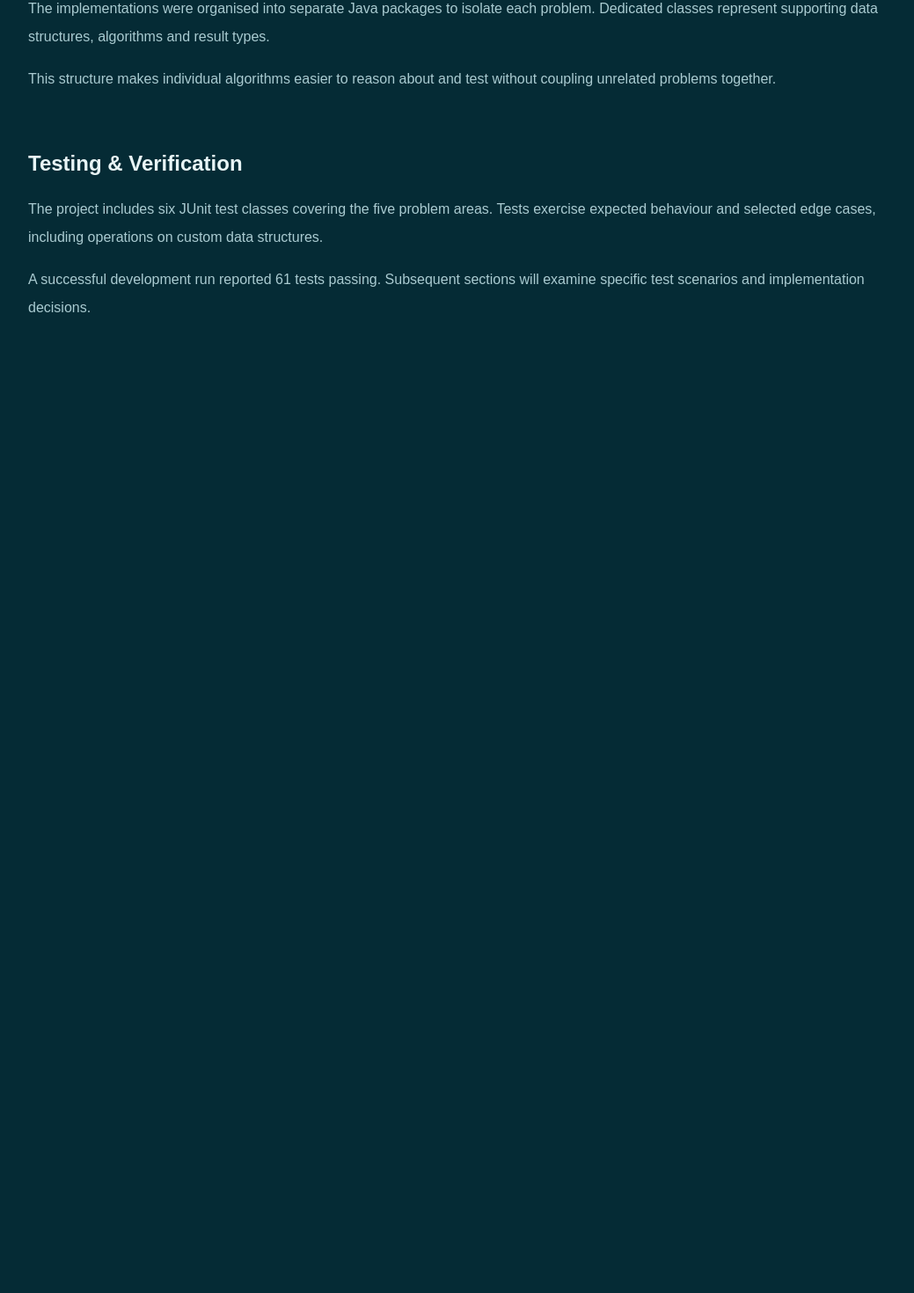
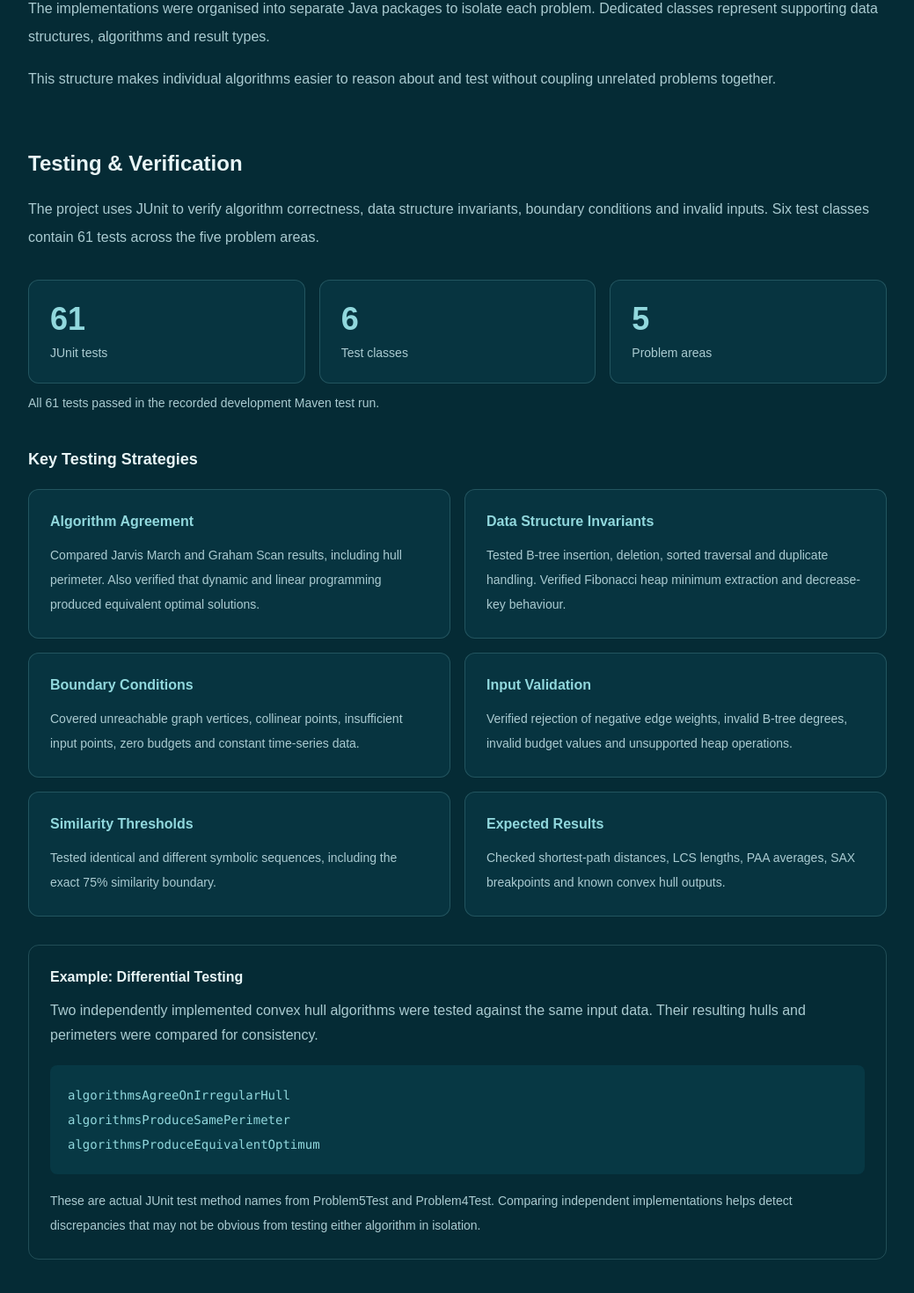
Before and after one commit to ErinGreen5327955/eringreen-io, a Next.js app: page /projects/algorithms in a window 1280 px wide. Shown: the part 6367-7837 px from the top of the page at 88% size, without its empty margins (120-1159 px from the left). Before the commit the page ends 6845 px from the top, so only its background shows below. Built offline with nearby package versions, Linux system fonts and the light colour scheme.

Commit message:
feat: document algorithms testing and verification

```diff
--- a/src/app/projects/algorithms/page.tsx
+++ b/src/app/projects/algorithms/page.tsx
@@ -385,26 +385,125 @@ export default function AlgorithmsProjectPage() {
                         </p>
                     </section>
 
+
                     <section>
                         <h2 className="text-2xl font-bold text-soft-mist">
                             Testing & Verification
                         </h2>
 
                         <p className="mt-5 leading-8 text-muted">
-                            The project includes six JUnit test classes
-                            covering the five problem areas. Tests
-                            exercise expected behaviour and selected
-                            edge cases, including operations on
-                            custom data structures.
+                            The project uses JUnit to verify algorithm correctness,
+                            data structure invariants, boundary conditions and
+                            invalid inputs. Six test classes contain 61 tests
+                            across the five problem areas.
                         </p>
 
-                        <p className="mt-4 leading-8 text-muted">
-                            A successful development run reported
-                            61 tests passing. Subsequent sections
-                            will examine specific test scenarios
-                            and implementation decisions.
+                        <div className="mt-8 grid gap-4 sm:grid-cols-3">
+                            {[
+                                { value: "61", label: "JUnit tests" },
+                                { value: "6", label: "Test classes" },
+                                { value: "5", label: "Problem areas" },
+                            ].map((stat) => (
+                                <div
+                                    key={stat.label}
+                                    className="rounded-xl border border-seafoam/20 bg-forest-teal/30 p-6"
+                                >
+                                    <p className="text-4xl font-bold text-seafoam">
+                                        {stat.value}
+                                    </p>
+                                    <p className="mt-2 text-sm text-muted">
+                                        {stat.label}
+                                    </p>
+                                </div>
+                            ))}
+                        </div>
+
+                        <p className="mt-3 text-sm text-muted">
+                            All 61 tests passed in the recorded development
+                            Maven test run.
                         </p>
+
+                        <h3 className="mt-10 text-lg font-semibold text-soft-mist">
+                            Key Testing Strategies
+                        </h3>
+
+                        <div className="mt-5 grid gap-4 sm:grid-cols-2">
+                            {[
+                                {
+                                    title: "Algorithm Agreement",
+                                    description:
+                                        "Compared Jarvis March and Graham Scan results, including hull perimeter. Also verified that dynamic and linear programming produced equivalent optimal solutions.",
+                                },
+                                {
+                                    title: "Data Structure Invariants",
+                                    description:
+                                        "Tested B-tree insertion, deletion, sorted traversal and duplicate handling. Verified Fibonacci heap minimum extraction and decrease-key behaviour.",
+                                },
+                                {
+                                    title: "Boundary Conditions",
+                                    description:
+                                        "Covered unreachable graph vertices, collinear points, insufficient input points, zero budgets and constant time-series data.",
+                                },
+                                {
+                                    title: "Input Validation",
+                                    description:
+                                        "Verified rejection of negative edge weights, invalid B-tree degrees, invalid budget values and unsupported heap operations.",
+                                },
+                                {
+                                    title: "Similarity Thresholds",
+                                    description:
+                                        "Tested identical and different symbolic sequences, including the exact 75% similarity boundary.",
+                                },
+                                {
+                                    title: "Expected Results",
+                                    description:
+                                        "Checked shortest-path distances, LCS lengths, PAA averages, SAX breakpoints and known convex hull outputs.",
+                                },
+                            ].map((strategy) => (
+                                <article
+                                    key={strategy.title}
+                                    className="rounded-xl border border-seafoam/20 bg-forest-teal/30 p-6"
+                                >
+                                    <h4 className="font-semibold text-seafoam">
+                                        {strategy.title}
+                                    </h4>
+                                    <p className="mt-3 text-sm leading-7 text-muted">
+                                        {strategy.description}
+                                    </p>
+                                </article>
+                            ))}
+                        </div>
+
+                        <div className="mt-8 rounded-xl border border-seafoam/20 p-6">
+                            <h3 className="font-semibold text-soft-mist">
+                                Example: Differential Testing
+                            </h3>
+
+                            <p className="mt-3 leading-7 text-muted">
+                                Two independently implemented convex hull
+                                algorithms were tested against the same
+                                input data. Their resulting hulls and
+                                perimeters were compared for consistency.
+                            </p>
+
+                            <div className="mt-5 overflow-x-auto rounded-lg bg-forest p-5">
+      <pre className="text-sm leading-7 text-seafoam">
+        <code>{`algorithmsAgreeOnIrregularHull
+algorithmsProduceSamePerimeter
+algorithmsProduceEquivalentOptimum`}</code>
+      </pre>
+                            </div>
+
+                            <p className="mt-4 text-sm leading-7 text-muted">
+                                These are actual JUnit test method names from
+                                Problem5Test and Problem4Test. Comparing
+                                independent implementations helps detect
+                                discrepancies that may not be obvious from
+                                testing either algorithm in isolation.
+                            </p>
+                        </div>
                     </section>
+
                 </div>
             </div>
         </main>
```
